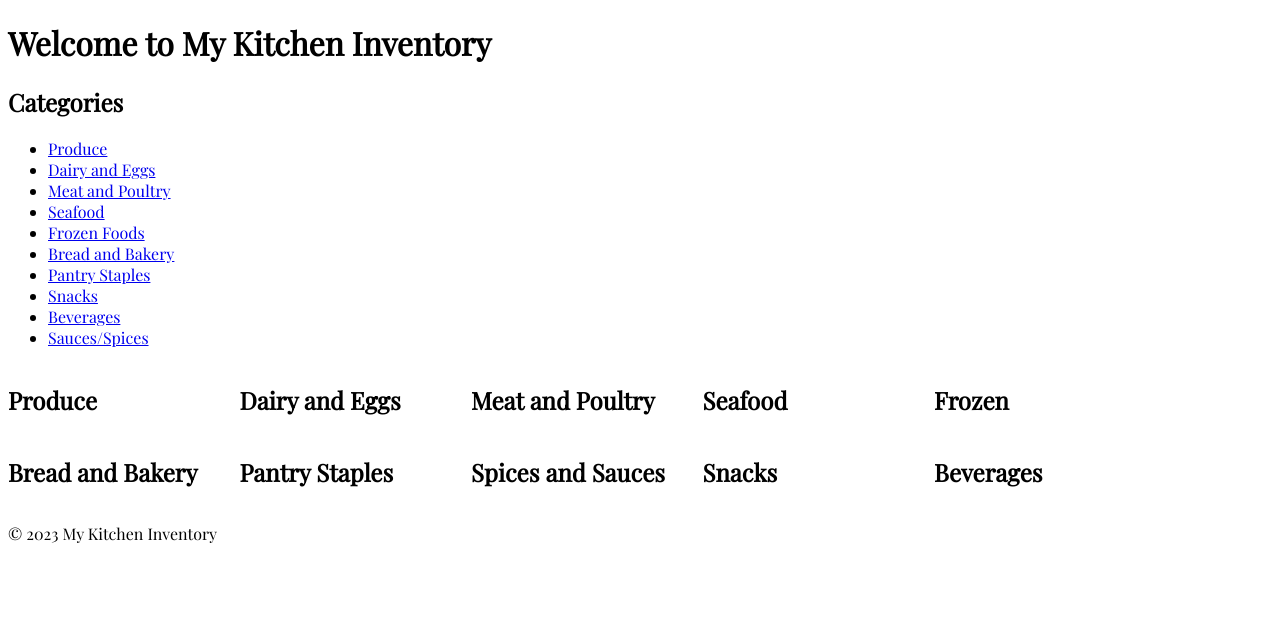
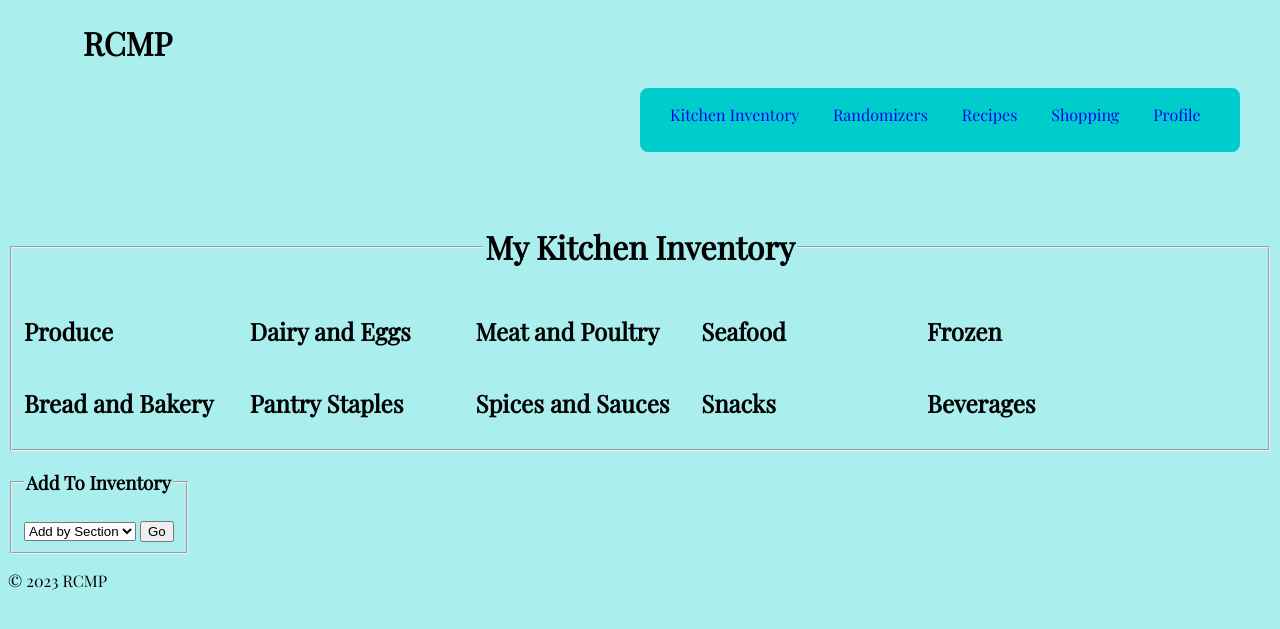
Before and after one commit to PGSTJ/RCMP, a Flask app: template templates/K-Inventory.html in a window 1280 px wide. Shown: the top 629 px of the page. Run offline with Flask 3, Linux system fonts and the light colour scheme; the template is opened without the code that fills it, so the values that code supplies are empty.

Commit message:
KI display and add section opts done with backend

```diff
--- /dev/null
+++ b/Kitchen_Inventory/inventory.csv
@@ -0,0 +1,4 @@
+produce,dairy/eggs,meat/poultry,seafood,frozen,bread/bakery,pantry,sauces/spices,snacks,beverages
+Lemon,Eggs,Chicken Thighs,Salmon,Bulgogi Dumplings,Flour,Rice,Dark Soy Sauce,Milano Cookies,Orange Juice
+Lime,Yogurt,Skirt Steak,Tilapia,Stir Fry Vegetables,Granulated Sugar,Cereal,Soy Sauce,Mandarian Orange Cups,La Croix
+Lettuce,Almond Milk,Flank Steak,Shrimp,Lasagna,Brown Sugar,,Xiao Xing Wine,Seaweed,Lemonade
--- /dev/null
+++ b/Kitchen_Inventory/inventory.py
@@ -0,0 +1,98 @@
+from typing import List, Dict, Tuple, Optional
+import os
+import sqlite3 as sl
+import traceback
+
+
+dbf = 'database.db'
+db_loc = os.path.abspath(dbf)
+conn = sl.connect(db_loc, check_same_thread=False)
+curs = conn.cursor()
+
+
+INVENTORY_PATH = 'Kitchen_Inventory\\inventory.csv'
+
+
+def formatInvCSV():
+	"""Formats inventory file to dictinoary of lists of items for database upload"""
+
+	with open(INVENTORY_PATH) as fn:
+		# extracts category names into unformatted string
+		# categories list should be identical to constant in database.py
+		categories_unf = fn.readline().strip().lower()
+		categories = categories_unf.split(',')
+		cat_dict = {name:[] for name in categories}
+
+		# similar to category titles, format strings into list, then iterate and make into classes
+		# every intra-list should have length 10 - regardless of empty spaces
+		master_list_unf = [line.strip().split(',') for line in fn]
+
+	for lists in master_list_unf:
+		for items in lists:
+			if len(items) != 0:
+				idx = lists.index(items)
+				cat_name = categories[idx]
+				cat_dict[cat_name].append(items)
+
+	return cat_dict
+
+
+def upload_to_db(master_dict:dict) -> bool:
+	"""Upload to KI_Inventory Table after pulling respsective CID from KI_categories"""
+
+	try:
+		for categories in master_dict:
+			cid = [_ for _ in curs.execute('SELECT id FROM KI_categories WHERE name=?', (categories,))][0][0]
+
+
+			for items in master_dict[categories]:
+				if not _item_exists(items):
+					id = _next_inv_id()
+					# TODO: Include SID once shopping functionality worked
+					curs.execute('INSERT INTO KI_inventory(id, item, CID, SID, stock_status) VALUES (?,?,?,?,?)', (id, items, cid, 0, True))
+					conn.commit()
+		return True
+	except Exception as e:
+		print(traceback.print_exc(e))
+		return False
+
+def _next_inv_id() -> int:
+	"""helper function for DB inv upload - creates next ID int based on current inventory size"""
+	all_items = [_ for _ in curs.execute('SELECT id FROM KI_inventory')]
+	if len(all_items) == 0:
+		return 1
+	else:
+		return len(all_items) + 1
+
+def _item_exists(item:str) -> bool:
+	"""helper function for DB inv upload - checks if item exists in table"""
+	all_items = [_ for _ in curs.execute('SELECT id FROM KI_inventory WHERE item=?', (item,))]
+	if all_items:
+		return True
+	else:
+		return False
+
+
+
+def extract_inventory() -> dict:
+	"""Pulls inventory from database into dict for HTML display"""
+
+	# create dictionary to relate id to category name
+	category_info = {id:name for id,name in curs.execute('SELECT id, name FROM KI_categories')}
+	# this dictionary will be returned with inventory values with respsective category keys
+	all_data = {category_info[data]:[] for data in category_info}
+
+	# pull inventory from database and format into above dictionary
+	item_info = [data for data in curs.execute('SELECT item, CID FROM KI_inventory')]
+	for item,cid in item_info:
+		cat_name = category_info[cid]
+		all_data[cat_name].append(item)
+
+
+	return all_data
+
+
+if __name__ == '__main__':
+	d = extract_inventory()
+
+	print(d)
--- a/app.py
+++ b/app.py
@@ -1,11 +1,29 @@
 import os
 from flask import (Flask, redirect, render_template, request, send_file, session, url_for)
+import Kitchen_Inventory.inventory as ki
 
 app = Flask(__name__)
 
 @app.route('/')
 def home():
-    return render_template('K-Inventory.html')
+    return render_template('homepage.html')
+
+
+@app.route('/Kitchen-Inventory', methods=['POST'])
+def inventory():
+    inv_data = ki.extract_inventory()
+    return render_template('K-Inventory.html', inv_data)
+
+@app.route('/add_inventory', methods=['POST'])
+def add_inventory():
+    method = request.form['add_inventory']
+
+
+    if method == 'Individual':
+        # template section_add (should be same for restaurant)
+        return render_template('section_add.html') # TODO: make template and add necessary variables
+    elif method == 'CSV':
+        pass # TODO: popup for CSV upload
 
 if __name__ == '__main__':
     app.secret_key = os.urandom(12)
--- a/database.py
+++ b/database.py
@@ -196,5 +196,7 @@ def reset_tag_list():
         return False
 
 if __name__ == '__main__':
-    _create_recipe_book()
-    _create_all_tags()
+    if reset_inventory():
+        print('inv reset')
+    else:
+        print('failed reset')
--- /dev/null
+++ b/static/css/inventory.css
@@ -0,0 +1,18 @@
+.category-grid {
+    width: 100%;
+}
+
+.category {
+    width: 18%;
+    display: inline-block;
+    vertical-align: text-top;
+}
+
+
+.inventory-items {
+    list-style-type: none;
+}
+
+.add-inventory {
+    display: inline-block;
+}
--- a/static/css/styles.css
+++ b/static/css/styles.css
@@ -1,10 +1,33 @@
-* {
-    font-family: 'Playfair Display', serif;
+.logo {
+    margin-left: 75px;
 }
 
+body {
+    font-family: 'Playfair Display', serif;
+    background-color: rgb(170, 238, 238);
+}
 
+nav {
+    border: 2px solid rgb(170, 238, 238);
+    margin-left: auto;
+    margin-right: 30px;
+    margin-bottom: 50px;
+    padding-top: 2vh;
+    padding-bottom: 2vh;
+    height: 4vh;
+    width: 600px;
+    background-color: #00CCCC;
+    border-radius: 10px;
+}
 
-.category {
-    width: 18%;
-    display: inline-block;
+.nav-link {
+    padding-left: 30px;
 }
+
+nav a {
+    text-decoration: none;
+}
+
+.page-title {
+    text-align: center;
+}
--- a/templates/K-Inventory.html
+++ b/templates/K-Inventory.html
@@ -5,6 +5,7 @@
     <meta http-equiv="X-UA-Compatible" content="IE=edge">
     <meta name="viewport" content="width=device-width, initial-scale=1.0">
     <link rel="stylesheet" type="text/css" href="../static/css/styles.css">
+    <link rel="stylesheet" type="text/css" href="../static/css/inventory.css">
     <link rel="preconnect" href="https://fonts.googleapis.com">
     <link rel="preconnect" href="https://fonts.gstatic.com" crossorigin>
     <link href="https://fonts.googleapis.com/css2?family=Playfair+Display&display=swap" rel="stylesheet">
@@ -12,86 +13,172 @@
 </head>
 <body>
     <header>
-        <h1>Welcome to My Kitchen Inventory</h1>
-        <!-- Add any additional header elements or navigation here -->
+        <h1 class="logo">RCMP</h1>
     </header>
 
+    <nav>
+        <div class="all-links">
+            <span class="nav-link">
+                <a href="#KI">Kitchen Inventory</a>
+            </span>
+            <span class="nav-link">
+                <a href="#Rn">Randomizers</a>
+            </span>
+            <span class="nav-link">
+                <a href="#RC">Recipes</a>
+            </span>
+            <span class="nav-link">
+                <a href="#Sp">Shopping</a>
+            </span>
+            <span class="nav-link">
+                <a href="#PF">Profile</a>
+            </span>
+        </div>
+    </nav>
+
+
     <main>
-        <section id="categories">
-            <h2>Categories</h2>
-            <ul>
-                <li><a href="#produce">Produce</a></li>
-                <li><a href="#dairy-eggs">Dairy and Eggs</a></li>
-                <li><a href="#meat-poultry">Meat and Poultry</a></li>
-                <li><a href="#seafood">Seafood</a></li>
-                <li><a href="#frozen-foods">Frozen Foods</a></li>
-                <li><a href="#bread-bakery">Bread and Bakery</a></li>
-                <li><a href="#pantry-staples">Pantry Staples</a></li>
-                <li><a href="#snacks">Snacks</a></li>
-                <li><a href="#beverages">Beverages</a></li>
-                <li><a href="#sauces-spices">Sauces/Spices</a></li>
-            </ul>
-        </section>
+        <fieldset class="inventory-display">
+            <legend class="page-title">
+                <h1>My Kitchen Inventory</h1>
+            </legend>
 
-        <div class="category-grid-top">
+            <div class="category-grid">
                 <div class="category">
                     <h2>Produce</h2>
-                <!-- Display produce items from the database -->
+                    <ul class="inventory-items">
+                        {% for items in inv_data[produce] %}
+
+                        <li>{{  items  }}</li>
+
+                        {% endfor %}
+                    </ul>
                 </div>
 
                 <div class="category">
                     <h2>Dairy and Eggs</h2>
-                <!-- Display dairy and eggs items from the database -->
+                    <ul class="inventory-items">
+                        {% for items in inv_data[dairy/eggs] %}
+
+                        <li>{{  items  }}</li>
+
+                        {% endfor %}
+                    </ul>
                 </div>
 
                 <div class="category">
                     <h2>Meat and Poultry</h2>
-                <!-- Display meat and poultry items from the database -->
+                    <ul class="inventory-items">
+                        {% for items in inv_data[meat/poultry] %}
+
+                        <li>{{  items  }}</li>
+
+                        {% endfor %}
+                    </ul>
                 </div>
 
                 <div class="category">
                     <h2>Seafood</h2>
-                <!-- Display meat and poultry items from the database -->
+                    <ul class="inventory-items">
+                        {% for items in inv_data[seafood] %}
+
+                        <li>{{  items  }}</li>
+
+                        {% endfor %}
+                    </ul>
                 </div>
 
                 <div class="category">
                     <h2>Frozen</h2>
-                <!-- Display meat and poultry items from the database -->
+                    <ul class="inventory-items">
+                        {% for items in inv_data[frozen] %}
+
+                        <li>{{  items  }}</li>
+
+                        {% endfor %}
+                    </ul>
                 </div>
             </div>
 
-        <div class="category-grid-bottom">
+            <div class="category-grid">
                 <div class="category">
                     <h2>Bread and Bakery</h2>
-                <!-- Display produce items from the database -->
+                    <ul class="inventory-items">
+                        {% for items in inv_data[bread/bakery] %}
+
+                        <li>{{  items  }}</li>
+
+                        {% endfor %}
+                    </ul>
             </div>
 
             <div class="category">
                 <h2>Pantry Staples</h2>
-                <!-- Display dairy and eggs items from the database -->
+                <ul class="inventory-items">
+                    {% for items in inv_data[pantry] %}
+
+                    <li>{{  items  }}</li>
+
+                    {% endfor %}
+                </ul>
             </div>
 
             <div class="category">
                 <h2>Spices and Sauces</h2>
-                <!-- Display meat and poultry items from the database -->
+                <ul class="inventory-items">
+                    {% for items in inv_data[sauces/spices] %}
+
+                    <li>{{  items  }}</li>
+
+                    {% endfor %}
+                </ul>
             </div>
 
             <div class="category">
                 <h2>Snacks</h2>
-                <!-- Display meat and poultry items from the database -->
+                <ul class="inventory-items">
+                    {% for items in inv_data[snacks] %}
+
+                    <li>{{  items  }}</li>
+
+                    {% endfor %}
+                </ul>
             </div>
 
             <div class="category">
                 <h2>Beverages</h2>
-                <!-- Display meat and poultry items from the database -->
+                <ul class="inventory-items">
+                    {% for items in inv_data[beverages] %}
+
+                    <li>{{  items  }}</li>
+
+                    {% endfor %}
+                </ul>
             </div>
+        </fieldset>
+
+        <div class="add-inventory">
+            <fieldset>
+                <legend>
+                    <h3>Add To Inventory</h3>
+                </legend>
+
+                <!-- add in redirect page -->
+                <form action="/add_inventory" method="post">
+                    <select name="add-inv">
+                        <option value="Individual">Add by Section</option>
+                        <option value="CSV">Upload CSV</option>
+                    </select>
+
+                    <input type="submit" value="Go">
+                </form>
+            </fieldset>
         </div>
-
 
     </main>
 
     <footer>
-        <p>&copy; 2023 My Kitchen Inventory</p>
+        <p>&copy; 2023 RCMP</p>
     </footer>
 </body>
 </html>
```
Also changed, not shown: Kitchen_Inventory/format.py (deleted, +0 -95 lines), database.db. Lines whose indentation alone changed are shown as unchanged.
